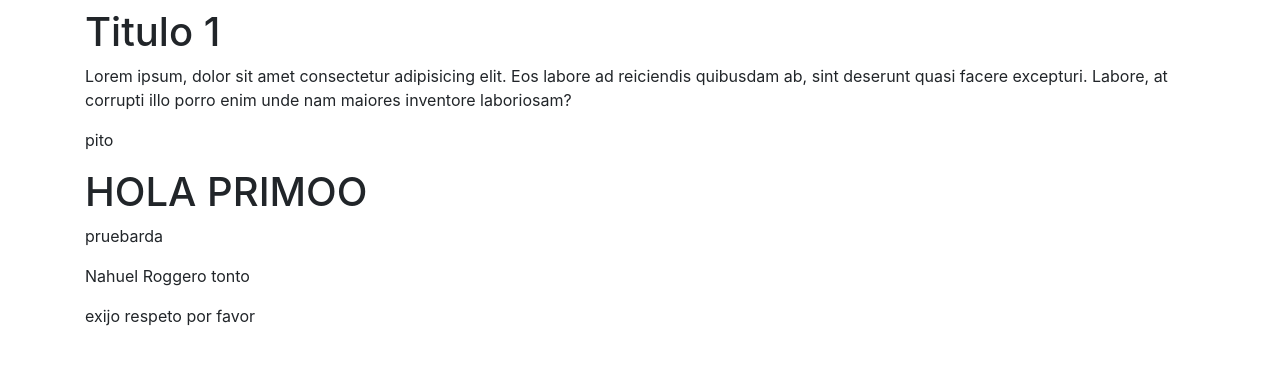
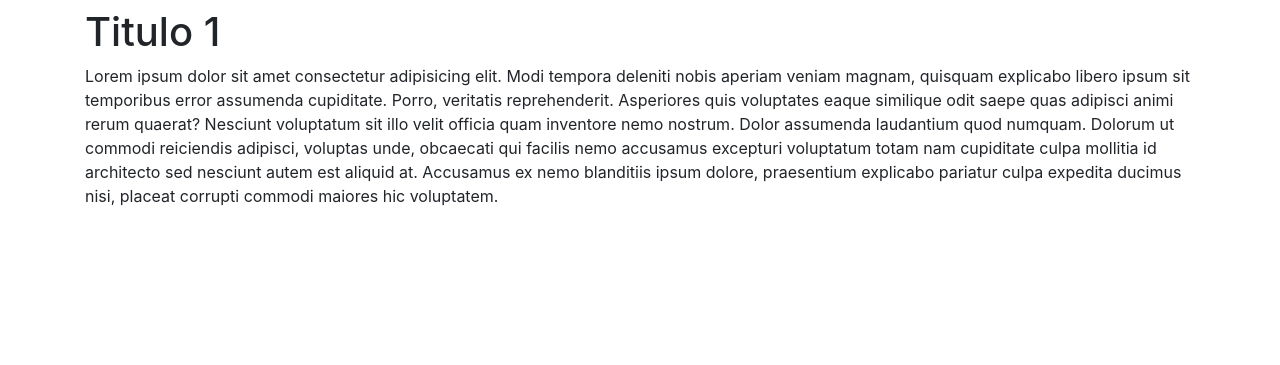
Before and after one commit to naamikaze/codice, a PHP site: page / in a window 1280 px wide. Shown: the part 86-451 px from the top of the page. Run offline with PHP 8.4, Linux system fonts and the light colour scheme; some libraries are stand-ins or nearby versions.

Commit message:
Update index.php

```diff
--- a/index.php
+++ b/index.php
@@ -16,12 +16,7 @@
             <li><h2>Melon</h2></li>
         </header>
         <h1>Titulo 1</h1>
-        <p>Lorem ipsum, dolor sit amet consectetur adipisicing elit. Eos labore ad reiciendis quibusdam ab, sint deserunt quasi facere excepturi. Labore, at corrupti illo porro enim unde nam maiores inventore laboriosam?</p>
-        <p>pito</p>
-        <h1>HOLA PRIMOO </h1>
-        <p>pruebarda</p>
-        <p>Nahuel Roggero tonto</p>
-        <p>exijo respeto por favor</p>
+        <p>Lorem ipsum dolor sit amet consectetur adipisicing elit. Modi tempora deleniti nobis aperiam veniam magnam, quisquam explicabo libero ipsum sit temporibus error assumenda cupiditate. Porro, veritatis reprehenderit. Asperiores quis voluptates eaque similique odit saepe quas adipisci animi rerum quaerat? Nesciunt voluptatum sit illo velit officia quam inventore nemo nostrum. Dolor assumenda laudantium quod numquam. Dolorum ut commodi reiciendis adipisci, voluptas unde, obcaecati qui facilis nemo accusamus excepturi voluptatum totam nam cupiditate culpa mollitia id architecto sed nesciunt autem est aliquid at. Accusamus ex nemo blanditiis ipsum dolore, praesentium explicabo pariatur culpa expedita ducimus nisi, placeat corrupti commodi maiores hic voluptatem.</p>
     </div>
 </body>
 </html>
```
